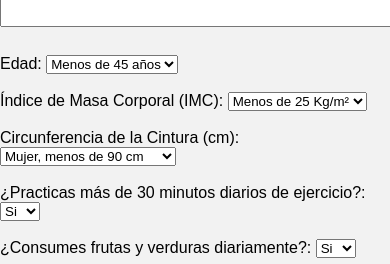
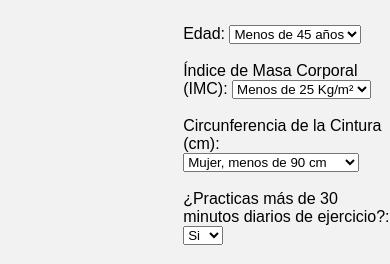
Before and after one commit to carlosestebanbuiles/FINDRISC, a plain HTML site: page index.html in a window 390 px wide. Shown: the part 106-370 px from the top of the page. Drawn offline with Linux system fonts and the light colour scheme.

Commit message:
Update styles.css

```diff
--- a/styles.css
+++ b/styles.css
@@ -1,37 +1,32 @@
-/* Estilos generales para PC */
+/* Estilos generales para PC y dispositivos móviles */
 body {
   font-family: Arial, sans-serif;
   background-color: #f2f2f2;
   margin: 0;
   padding: 0;
+  display: flex;
+  justify-content: center;
+  align-items: center;
+  height: 100vh;
 }
 
 .container {
-  max-width: 800px;
-  margin: 0 auto;
+  max-width: 400px;
   padding: 20px;
   background-color: #fff;
   box-shadow: 0 2px 4px rgba(0, 0, 0, 0.1);
+  border-radius: 5px;
+  text-align: center;
 }
 
-/* Estilos para dispositivos móviles */
-@media (max-width: 768px) {
-  body {
-    font-size: 16px;
-  }
-
-  .container {
-    padding: 10px;
-  }
-}
-
-/* Estilos para los elementos del formulario */
 input[type="text"],
 input[type="email"],
 button {
   width: 100%;
   padding: 10px;
-  margin-bottom: 10px;
+  margin: 10px 0;
+  border: 1px solid #ccc;
+  border-radius: 3px;
 }
 
 button {
@@ -43,13 +38,12 @@ button {
 
 /* Cambios en los estilos para dispositivos móviles */
 @media (max-width: 768px) {
+  .container {
+    padding: 10px;
+  }
   input[type="text"],
   input[type="email"],
   button {
     padding: 8px;
   }
 }
-/* Estilo de botón al pasar el cursor */
-button:hover {
-    background-color: #0056b3;
-}
```
